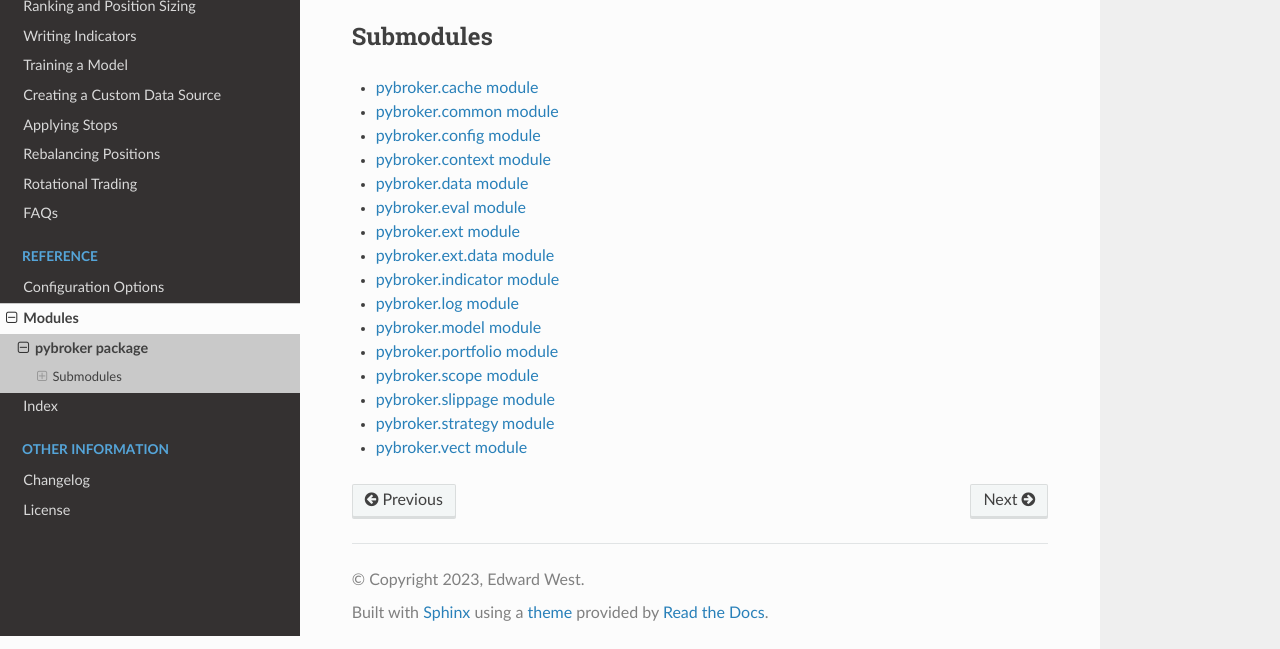
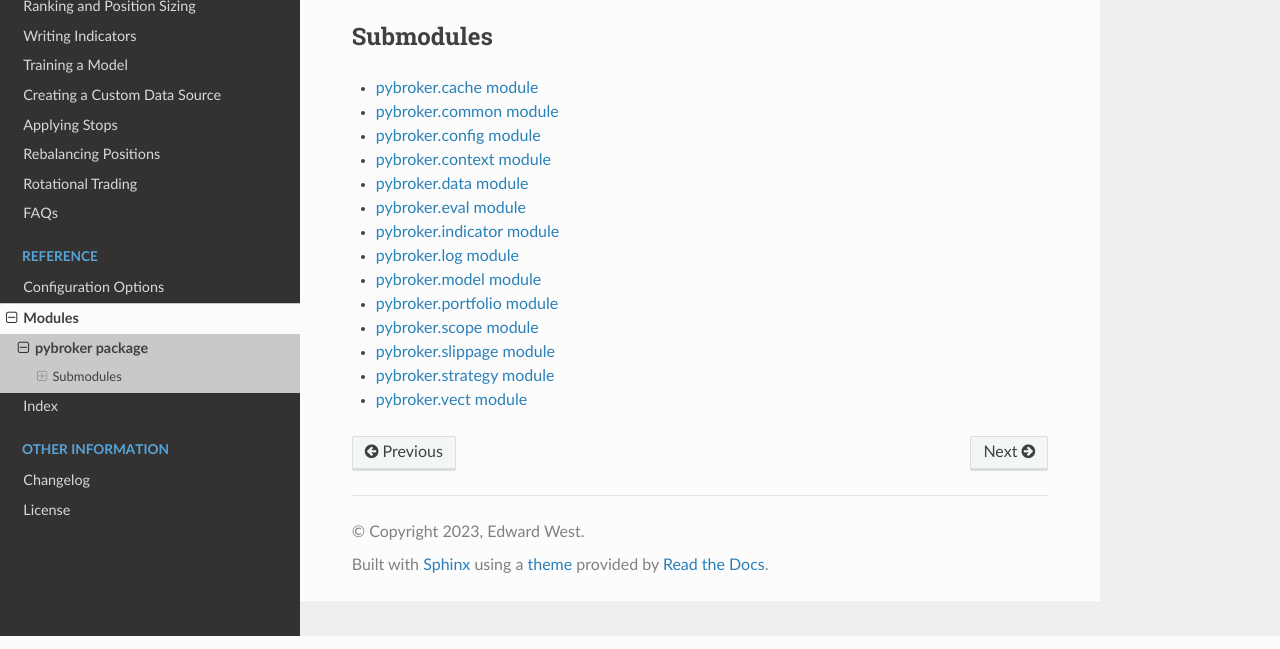
Before and after one commit to edtechre/pybroker, a Sphinx documentation site: the page built from docs/source/reference/pybroker.rst, in a window 1280 px wide, cut to the strip 264-913 px from the top of the page. Built offline with Sphinx 7.4.7 and the Read the Docs theme 2.0.0, drawn with Linux system fonts in a browser that asks for light colours.

Commit message:
Revert "Add ext.data module to docs."
This reverts commit e3bb5dee25defb83211bc45a8737e77a35c51e1e.

```diff
--- a/docs/source/reference/pybroker.ext.data.rst
+++ /dev/null
@@ -1,2 +0,0 @@
-pybroker.ext.data module
-========================
--- a/docs/source/reference/pybroker.ext.rst
+++ /dev/null
@@ -1,2 +0,0 @@
-pybroker.ext module
-===================
--- a/docs/source/reference/pybroker.rst
+++ b/docs/source/reference/pybroker.rst
@@ -18,8 +18,6 @@ Submodules
    pybroker.context
    pybroker.data
    pybroker.eval
-   pybroker.ext
-   pybroker.ext.data
    pybroker.indicator
    pybroker.log
    pybroker.model
```
